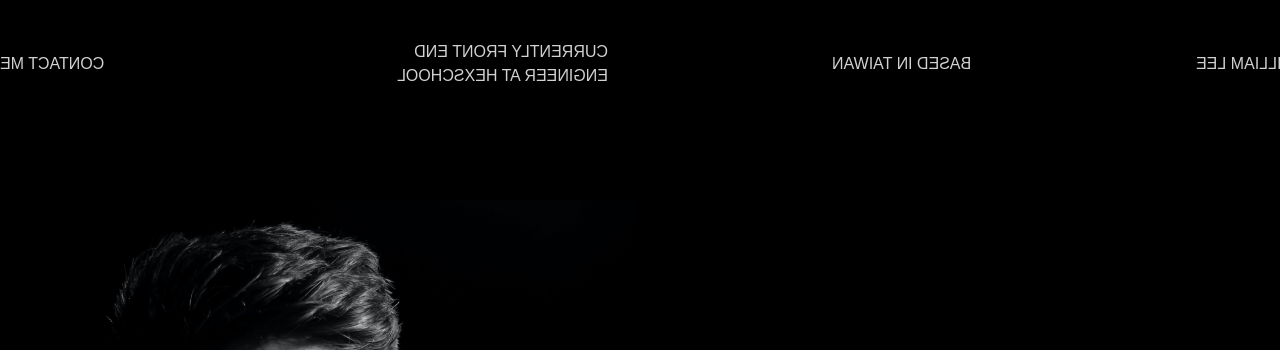
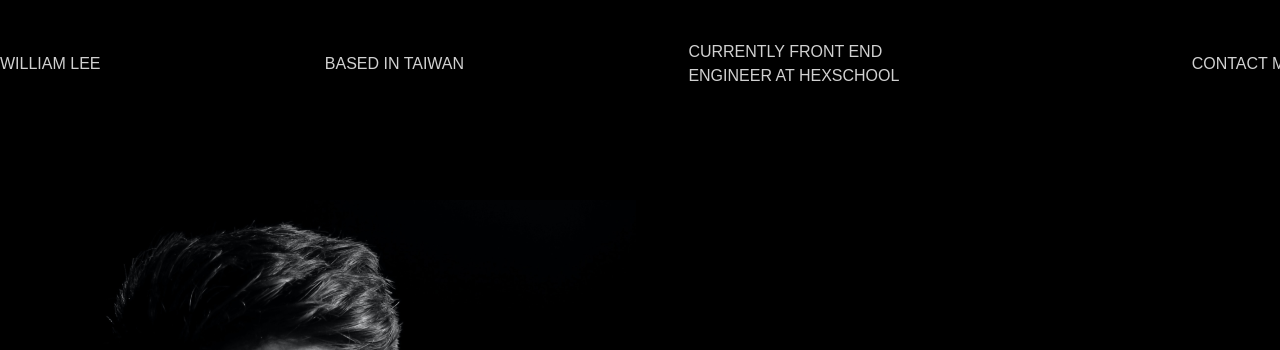
Before and after one commit to scorpiusDye/HexLiveClass2024-homeWork02, a plain HTML site: page index.html in a window 1280 px wide. Shown: the top 350 px of the page. Drawn offline with Linux system fonts and the light colour scheme; a web font is replaced by a local one.

Commit message:
設計稿長不一樣了！修改

```diff
--- a/index.html
+++ b/index.html
@@ -16,16 +16,16 @@
     <header class="bg-black-80 bg-blur-20 position-fixed w-100">
       <ul class="nav container mx-auto d-flex flex-between flex-align-center">
         <li class="">
-            <a href="#" class="text-light text-light--hover d-inline-block text-deco-none scale-x">CONTACT ME</a>
+            <a href="#" class="text-light text-light--hover d-inline-block text-deco-none">WILLIAM LEE</a>
         </li>
         <li class="">
-            <a href="#" class="text-light text-light--hover d-inline-block text-deco-none scale-x">CURRENTLY FRONT END ENGINEER AT HEXSCHOOL</a>
+            <a href="#" class="text-light text-light--hover d-inline-block text-deco-none">BASED IN TAIWAN</a>
         </li>
         <li class="">
-            <a href="#" class="text-light text-light--hover d-inline-block text-deco-none scale-x">BASED IN TAIWAN</a>
+            <a href="#" class="text-light text-light--hover d-inline-block text-deco-none">CURRENTLY FRONT END ENGINEER AT HEXSCHOOL</a>
         </li>
         <li class="">
-            <a href="#" class="text-light text-light--hover d-inline-block text-deco-none scale-x">WILLIAM LEE</a>
+            <a href="#" class="text-light text-light--hover d-inline-block text-deco-none">CONTACT ME</a>
         </li>
       </ul>
     </header>
@@ -85,7 +85,7 @@
     </section>
     <section class="bg-white">
         <div class="container d-flex mx-auto py-160px flex-between flex-align-center">
-            <ul class="d-flex flex-wrap card-blk">
+            <ol class="d-flex flex-wrap card-blk">
                 <li class="">
                     <div class="card-about">
                         <p class="fz-20px">01</p>
@@ -114,7 +114,7 @@
                         <p>Collaborates and shares ideas.</p>
                     </div>
                 </li>
-            </ul>
+            </ol>
             <div style="width:526px;">
                 <h3 class="fz-64px text-black" style="padding-bottom: 36px;">About Me</h3>
                 <p class="fz-24px">With over 5 years of experience, I'm proficient in HTML, CSS, JavaScript, jQuery, and React. I have a strong understanding of user experience design and accessibility. I'm always learning new technologies and techniques to stay up-to-date in the field.</p>
```
